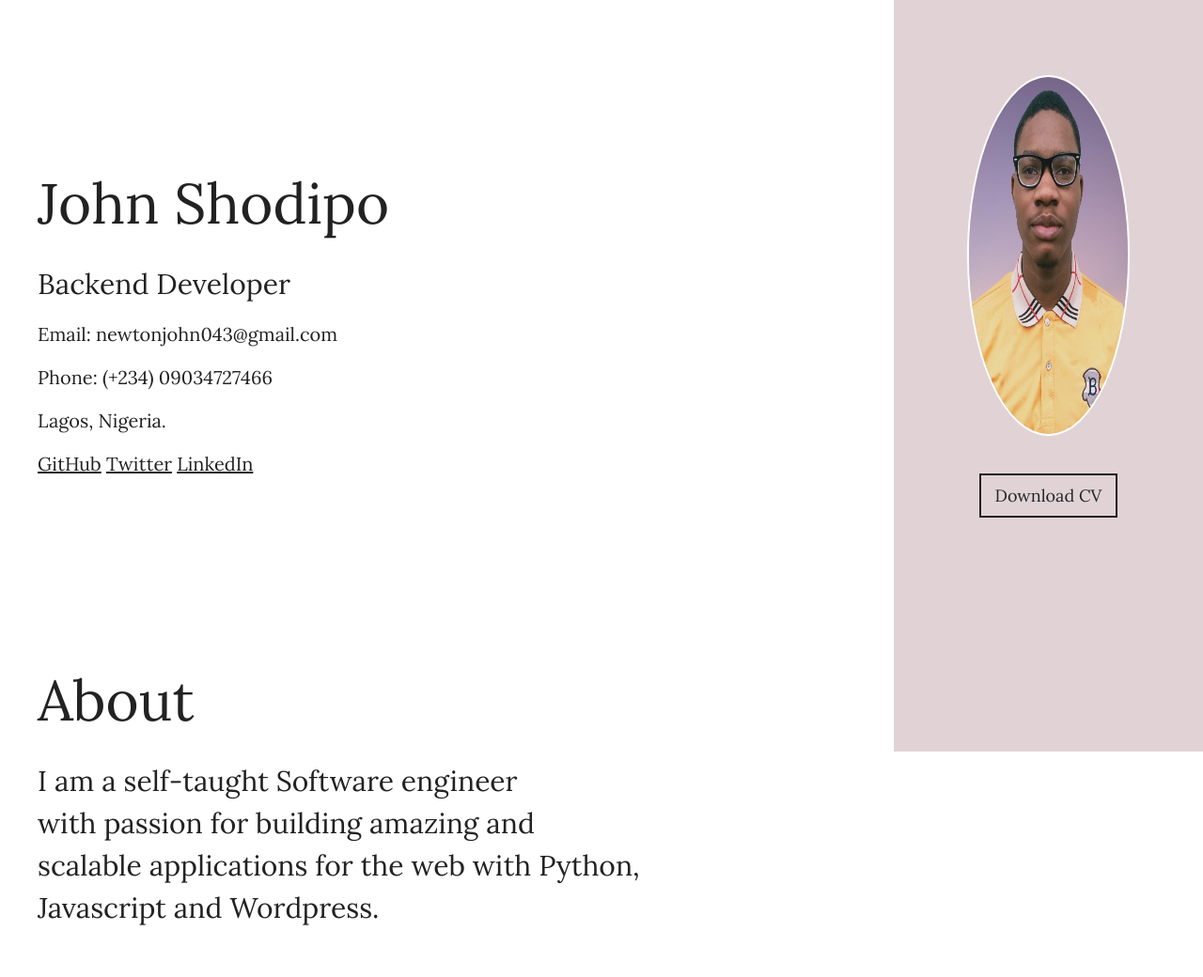
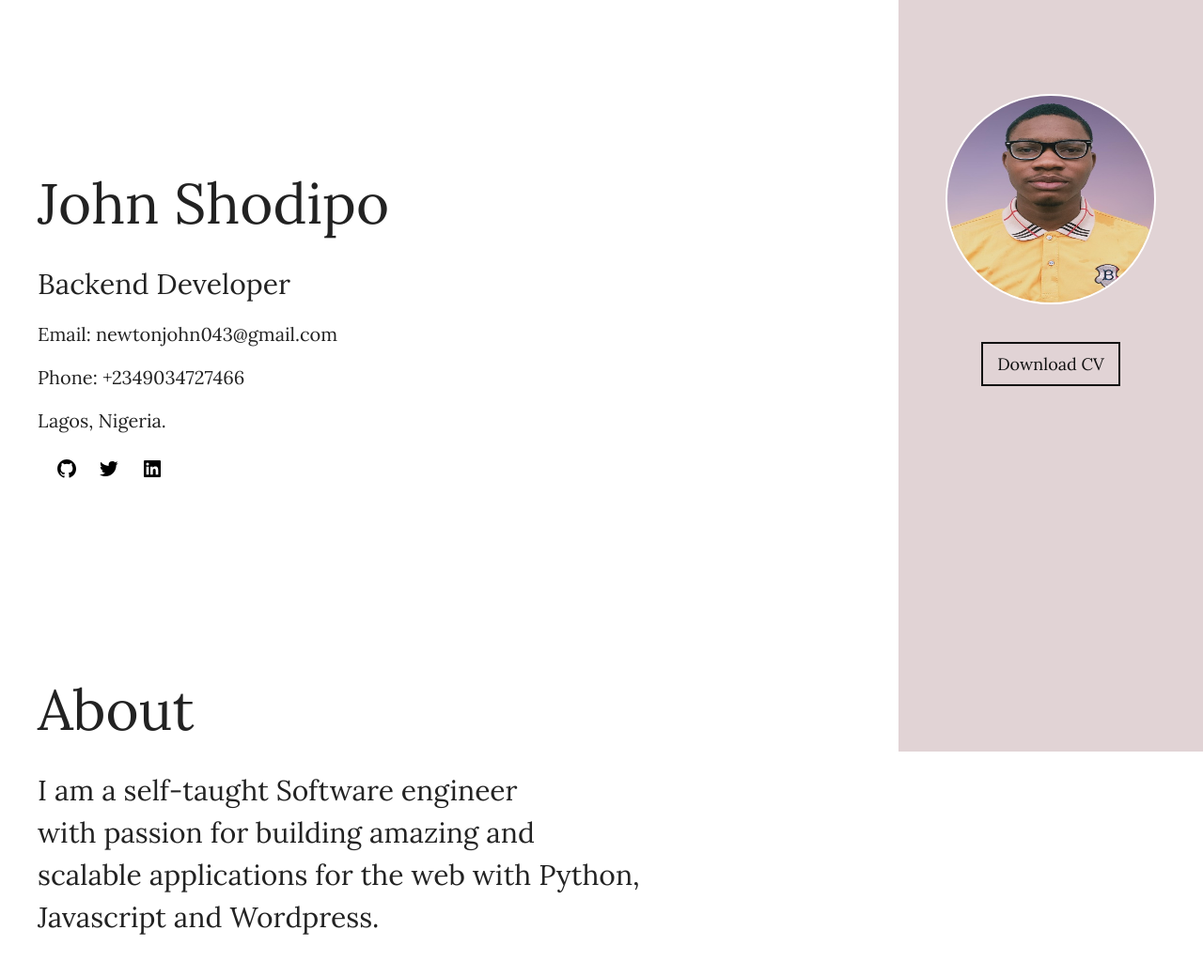
Before and after one commit to Johnkayode/resume, a Django app: page / in a window 1280 px wide. Shown: the top 1040 px of the page at 94% size. Run offline with Django 3.2, Linux system fonts and the light colour scheme.

Commit message:
added icons for social media handles and some css fixes for circular border

```diff
--- a/main/views.py
+++ b/main/views.py
@@ -5,6 +5,7 @@ from .models import Contact
 
 def home(request):
     return render(request, 'index.html')
+
 
 def contact(request):
 
@@ -18,8 +19,8 @@ def contact(request):
         contact = Contact.objects.create(
             name=name,
             email=email,
-            subject = subject,
-            note =  note
+            subject=subject,
+            note=note
         )
         contact.save()
 
--- a/static/css/style.css
+++ b/static/css/style.css
@@ -1,96 +1,107 @@
-body{
+body {
   overflow-x: hidden;
   margin: 0;
   color: #222222;
-    font-family: 'Lora', serif;
+  font-family: "Lora", serif;
 }
 
-a{
+a {
   color: #222222;
 }
 
-.main-section{
+.main-section {
   display: flex;
   flex-direction: row;
   height: 100%;
 }
 
-.main-box{
+.main-box {
   padding: 80px 20px 80px 20px;
   flex: 50%;
   height: 100px;
-    background-color: #FFFFFF;
+  background-color: #ffffff;
 }
 
-.image-box{
+.image-box {
   flex: 50%;
   position: fixed;
   right: 0;
   bottom: 0;
   top: 0;
-    padding: 80px 20px;
+  padding: 100px 50px;
   justify-content: center;
   background-color: #e1d3d5;
 }
 
-.image-box img{
-    width: 60%;
-    height: 60%;
+.image-box img {
+  width: 14em;
+  height: 14em;
   display: block;
   align-self: center;
   margin: auto;
-    border-radius: 50%;
-    border: 2px solid #FFFFFF;
+  border-radius: 7em;
+  border: 2px solid #ffffff;
 }
 
-section{
+section {
   padding: 100px 20px;
 }
 
-section:last-child{
+section:last-child {
   padding: 150px 20px;
 }
 
-.name{
+.name {
   font-size: 60px;
   padding-bottom: 20px;
 }
-.title{
+.title {
   font-size: 30px;
 }
 
-.hero-content{
+.hero-content {
   font-size: 20px;
 }
 
-.cv-btn{
+.social-handle-icons {
+  padding: 0.7rem;
+}
+
+.github-icon,
+.twitter-icon,
+.linkedin-icon {
+  padding: 0.5rem;
+}
+
+.cv-btn {
   margin: 40px 0px 70px 0px;
   font-size: 18px;
-    border: 2px solid #222222;
+  border: 2px solid #111111;
   background-color: transparent;
+  color: #111111;
   padding: 8px 15px;
   border-radius: 0px;
 }
 
-.cv-btn:hover{
+.cv-btn:hover {
   background-color: #222222;
-    color: #FFFFFF;
+  color: #ffffff;
 }
 
-.form-control{
+.form-control {
   width: 50%;
 }
 
 button[type="submit"]:focus,
-.form-control:focus{
-    outline:0 none;
+.form-control:focus {
+  outline: 0 none;
   border: 1px solid gray;
   /* box-shadow: 0 0 0 0.2rem rgba(40, 167, 69, 0.25); */
   box-shadow: none;
   transition: 0.2s ease;
 }
 
-.btn-outline-success{
+.btn-outline-success {
   margin-top: 20px;
   border-radius: 0px;
   border-color: #222222;
@@ -98,72 +109,68 @@ button[type="submit"]:focus,
   padding: 10px 15px;
 }
 
-.btn-outline-success:hover{
+.btn-outline-success:hover {
   background: #222222;
-    color: #FFFFFF;
+  color: #ffffff;
 }
 
-.form-label{
+.form-label {
   font-size: 18px;
 }
 
-.list-unstyled{
+.list-unstyled {
   list-style: none;
   font-size: 30px;
   padding: 20px 0;
   margin: 0;
 }
 
-.list-unstyled-2{
+.list-unstyled-2 {
   list-style: none;
   padding: 20px 0;
   margin: 0;
   font-size: 20px;
 }
 
-.list-unstyled-2 li a{
+.list-unstyled-2 li a {
   font-weight: 700;
 }
 
-
-.about-text{
+.about-text {
   font-size: 30px;
 }
 
 @media only screen and (max-width: 768px) {
-    .main-section{
+  .main-section {
     display: flex;
     flex-direction: column-reverse;
   }
 
-    .main-box{
+  .main-box {
     padding: 80px 20px 80px 20px;
-        flex: 100%
+    flex: 100%;
   }
 
-    .image-box{
+  .image-box {
     position: relative;
     flex: 100%;
     padding: 50px 20px;
   }
 
-    .image-box img{
+  .image-box img {
     max-width: 100%;
     width: 60%;
     height: 40%;
-
   }
 
-    .name{
+  .name {
     font-size: 45px;
   }
 
-    .title{
+  .title {
     font-size: 25px;
   }
-    .form-control{
+  .form-control {
     width: 100%;
   }
-
-
 }
--- a/templates/index.html
+++ b/templates/index.html
@@ -23,12 +23,12 @@
 
                 <div class='hero-content'>
                     <p>Email: newtonjohn043@gmail.com</p>
-                    <p>Phone: (+234) 09034727466</p>
+                    <p>Phone: +2349034727466</p>
                     <p>Lagos, Nigeria.</p>
-                    <span>
-                        <a href='https://github.com/Johnkayode' target="_blank">GitHub</a>
-                        <a href='https://twitter.com/nerdthejohn' target="_blank">Twitter</a>
-                        <a href='https://www.linkedin.com/in/john-shodipo-4267b3197' target="_blank">LinkedIn</a>
+                    <span class="social-handle-icons">
+                        <a href='https://github.com/Johnkayode' target="_blank"><img class="github-icon" src="{% static 'images/github-icon.svg' %}" alt="github icon"/></a>
+                        <a href='https://twitter.com/nerdthejohn' target="_blank"><img class="twitter-icon" src="{% static 'images/twitter-icon.svg' %}" alt="twitter icon" /></a>
+                        <a href='https://www.linkedin.com/in/john-shodipo-4267b3197' target="_blank"><img class="linkedin-icon" src="{% static 'images/linkedin-square-icon.svg' %}" alt="linkedin icon"/></a>
                     </span>
                 </div>
             </section>
```
Also changed, not shown: static/images/github-icon.svg (added), static/images/linkedin-square-icon.svg (added), static/images/twitter-icon.svg (added). Lines whose indentation alone changed are shown as unchanged.
